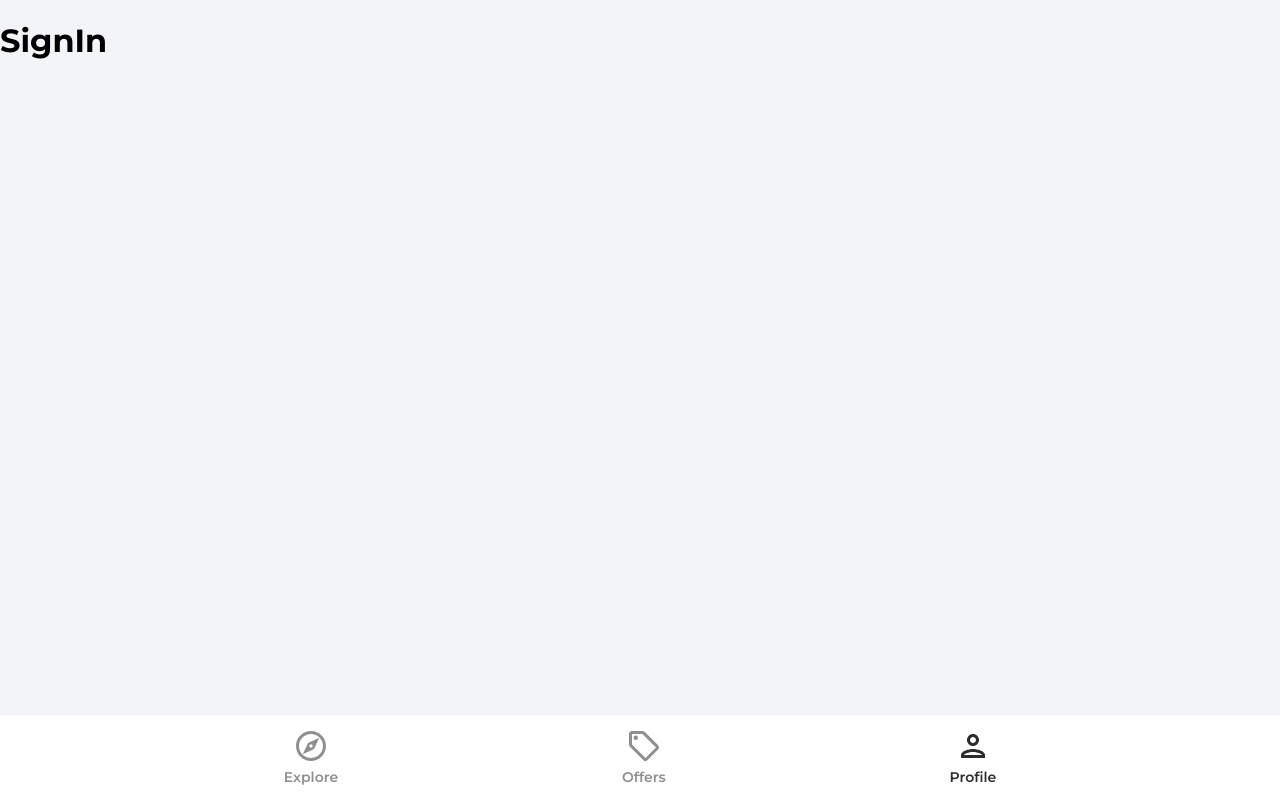
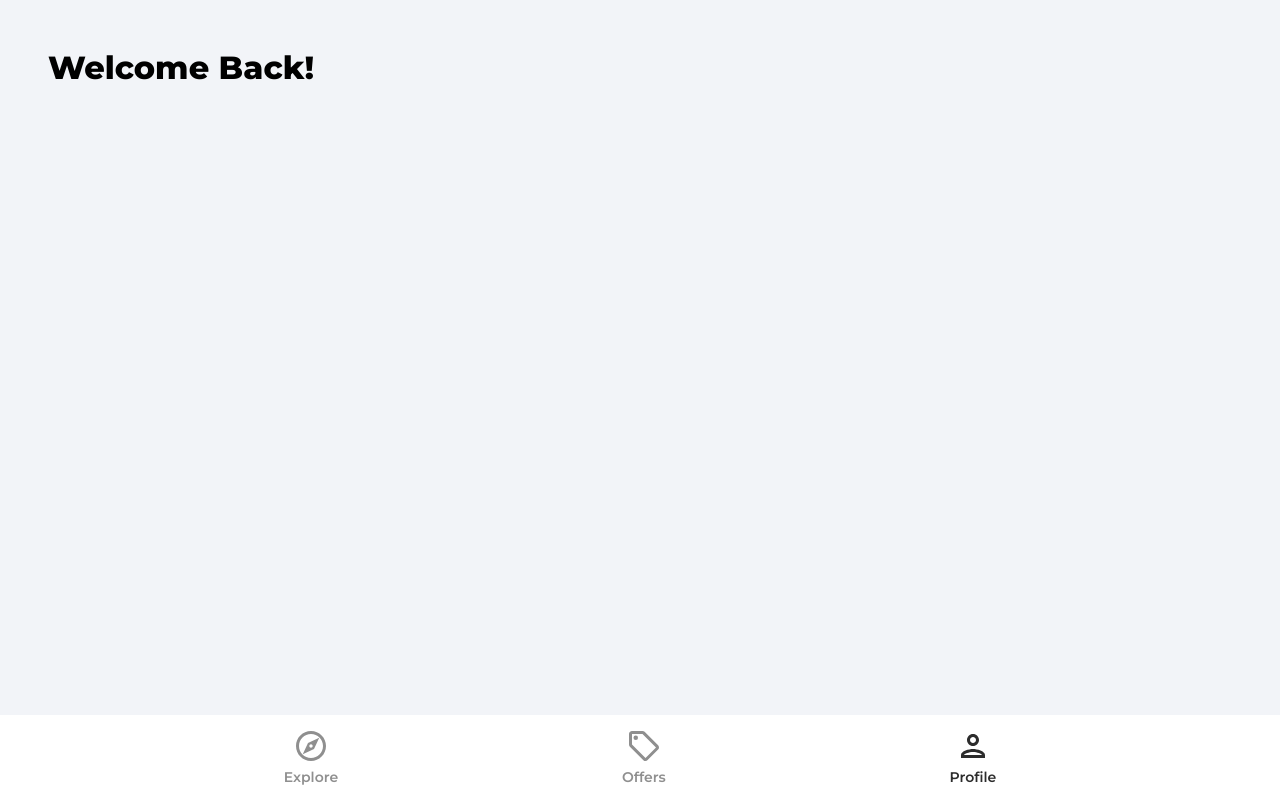
Before and after one commit to cartile/GTA-living, a React (Create React App) app: page /profile in a window 1280 px wide. Built offline with nearby package versions, Linux system fonts and the light colour scheme.

Commit message:
pageheader

```diff
--- a/src/pages/SignIn.jsx
+++ b/src/pages/SignIn.jsx
@@ -13,9 +13,13 @@ function SignIn () {
     const navigate = useNavigate()
 
     return (
-        <div>
-            <h1>SignIn</h1>
-        </div>
+        <>
+            <div className="pageContainer">
+                <header>
+                    <p className="pageHeader">Welcome Back!</p>
+                </header>
+            </div>
+        </>
     )
 }
 
```
